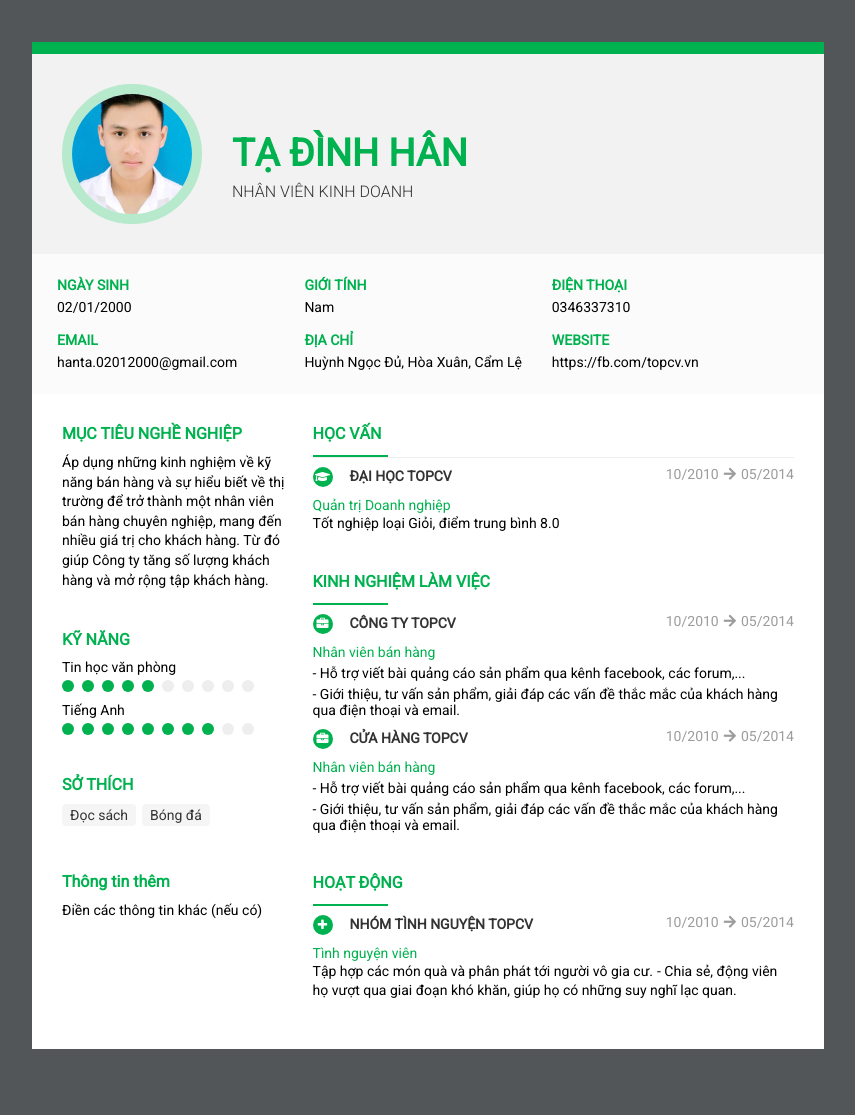
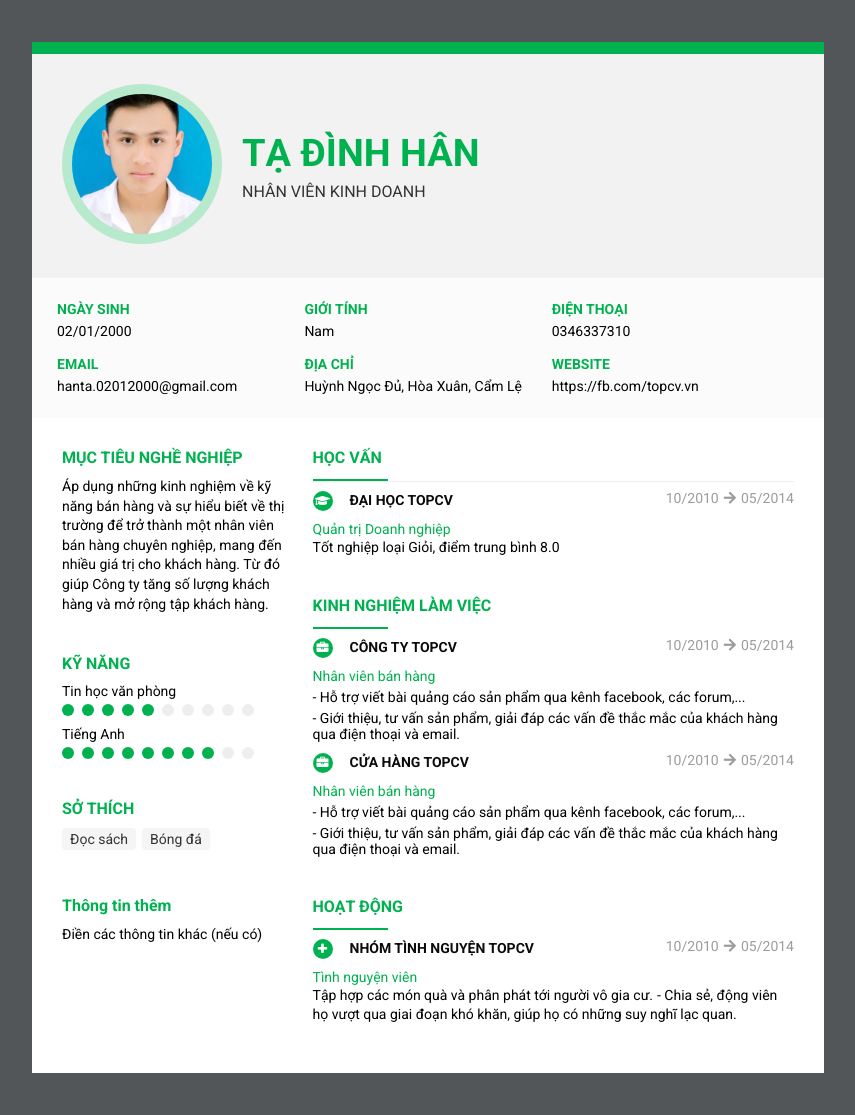
Before and after one commit to TDH0201/CV-html-css, a PHP site: page / in a window 1280 px wide. Shown: the whole page, without its empty margins (212-1067 px from the left). Before the commit the page ends 1049 px from the top, so only its background shows below. Run offline with PHP 8.4, Linux system fonts and the light colour scheme; some libraries are stand-ins or nearby versions.

Commit message:
done file html/css of cv

```diff
--- a/index.html
+++ b/index.html
@@ -19,8 +19,10 @@
         <div class="cov-header-line"></div>
         <div class="group-header">
            <div class="img-wrap">
-                <div class="wrap-img">
-                    <img class="header-img"  src="./img/102180246.jpg" alt="avata"></div>
+                <div class="inner-img">
+                    <div class="wrap-img">
+                        <img class="header-img"  src="./img/102180246.jpg" alt="avata"></div>
+                </div>
                 <!-- <div > <img class="header-img"  src="./img/102180246.jpg"></div> -->
                 <div class="group-header-des">
                     <h2 class="name">TẠ ĐÌNH HÂN</h2>
--- a/style.css
+++ b/style.css
@@ -1,13 +1,13 @@
 
 @import url('https://cdnjs.cloudflare.com/ajax/libs/font-awesome/4.7.0/css/font-awesome.min.css');
-@import url(https://fonts.googleapis.com/css?family=Roboto);
+@import url('https://fonts.googleapis.com/css2?family=Roboto:ital,wght@0,300;0,400;0,700;1,500&display=swap');
 *{
     margin: 0;
     padding: 0;
     box-sizing: border-box;
     list-style: none;
     text-decoration: none;
-    font-family: 'roboto' ,Arial,sans-serif;
+    font-family: 'Roboto', sans-serif;
 
   }
 .main{
@@ -43,15 +43,26 @@
     vertical-align: middle;
     margin-right: 10px;
     display: inline-block;
-    border: 10px solid #b7e9cd;
     background-size: cover;
     /* background-image: url(./img/102180246.jpg); */
     object-fit: cover;
+    vertical-align: middle;
+    margin: auto;
 }
 .wrap-img{
     display: inline-block;
+    width: 160px;
+    height: 160px;
+    background-color: #b7e9cd;
+    border-radius: 50%;
+    text-align: center;
+    display: table-cell;
+    vertical-align: middle;
+    margin: auto;
 }
-
+.inner-img{
+    display: inline-block;
+}
 .name{
     font-size: 38px;
     line-height: 1em;
@@ -65,7 +76,7 @@
 .student{
     font-size: 16px;
     text-transform: uppercase;
-    font-weight: 200;
+    font-weight: 400;
     color: #333;
 
 }
@@ -215,7 +226,7 @@
 .description .education-title{
     font-weight: 600;
     font-size: 14px;
-    color: #333;
+    color: #0c0b0b;
     margin-left: 5px;
 }
 .description .education-time{
```
